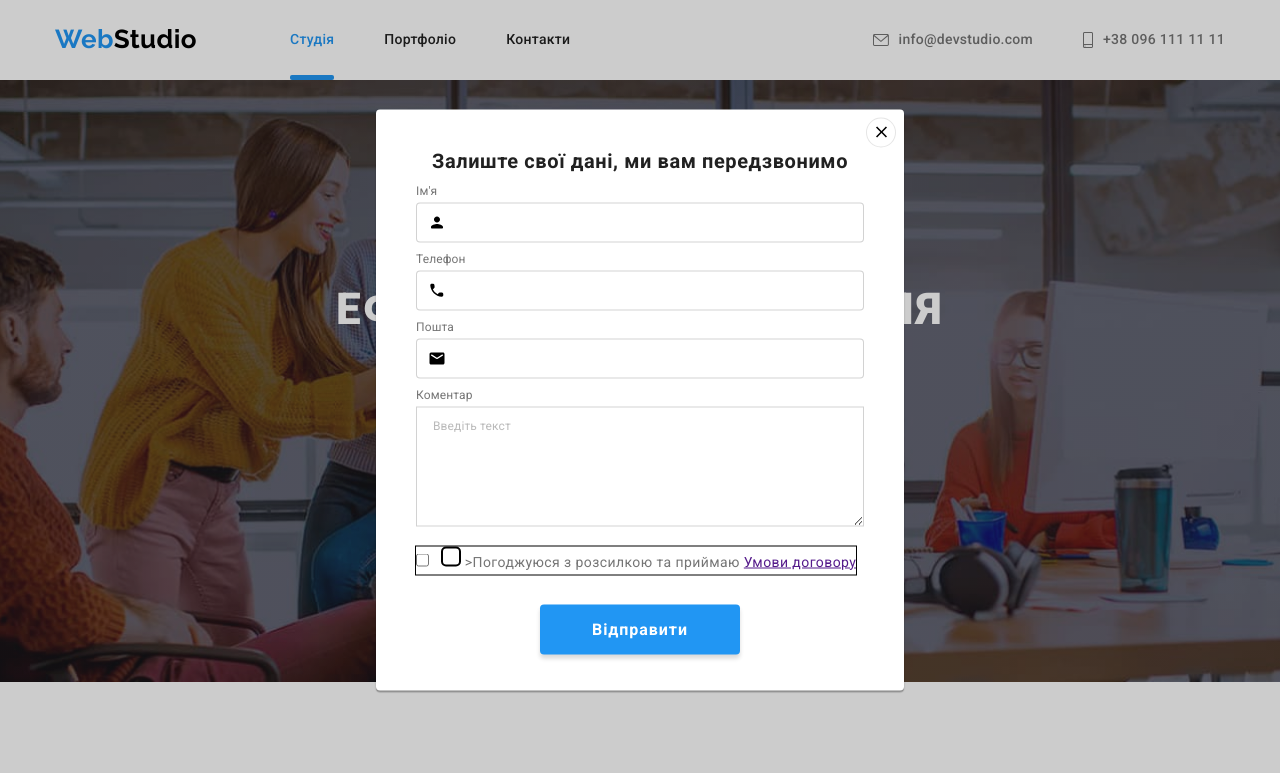
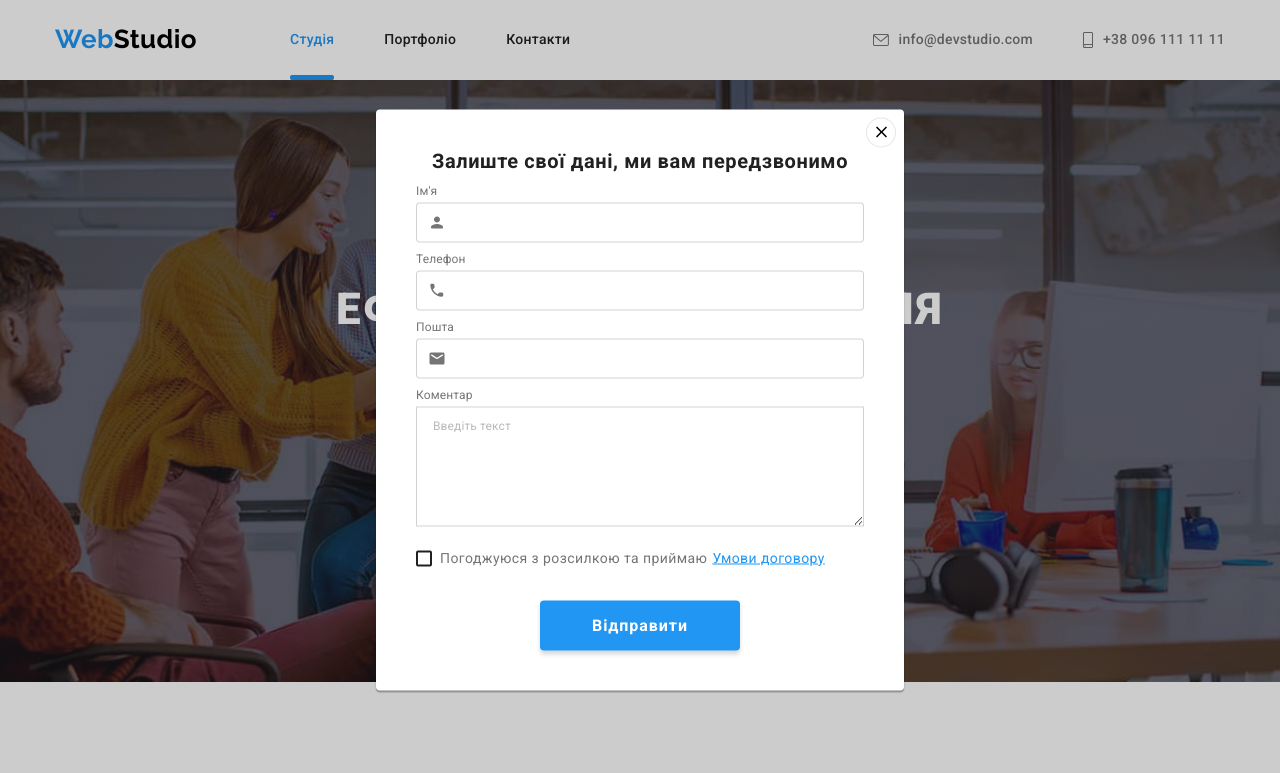
Before and after one commit to NovikovOlegOlegovich/goit-markup-hw-06, a plain HTML site: page index.html in a window 1280 px wide. Both pictures are taken after a click on the button "Замовити послугу". Shown: the top 773 px of the page. Drawn offline with nearby package versions, Linux system fonts and the light colour scheme.

Commit message:
Змінив код

```diff
--- a/css/styles.css
+++ b/css/styles.css
@@ -755,6 +755,7 @@ body {
   border: 1px solid rgba(33, 33, 33, 0.2);
   border-radius: 4px;
   height: 40px;
+  transition: border-color 250ms cubic-bezier(0.4, 0, 0.2, 1);
 }
 
 .form-field label {
@@ -773,13 +774,16 @@ body {
   left: 12px;
 
   transform: translateY(0, -50%);
+  transition: color 250ms cubic-bezier(0.4, 0, 0.2, 1);
 }
 
 .form-field textarea {
+  outline: none;
   padding: 12px 16px;
   border: 1px solid rgba(33, 33, 33, 0.2);
   min-width: 448px;
   min-height: 120px;
+  transition: border-color 250ms cubic-bezier(0.4, 0, 0.2, 1);
 }
 
 .form-field textarea::placeholder {
@@ -789,6 +793,12 @@ body {
   letter-spacing: 0.01em;
 
   color: rgba(117, 117, 117, 0.5);
+}
+
+.form-field textarea:focus {
+  outline: none;
+  border: 1px solid #2196F3;
+  border-radius: 4px;
 }
 
 .textarea {
@@ -849,28 +859,71 @@ body {
 }
 
 .form-checkbox label {
-  display: inline-block;
-  outline: 1px solid black;
+  display: inline-flex;
+  align-items: center;
+}
+
+.checkbox {
+  /* -webkit-appearance: none;
+  -moz-appearance: none;
+  appearance: none;
+
+  position:absolute; */
+
+  position: absolute;
+  width: 1px;
+  height: 1px;
+  margin: -1px;
+  border: 0;
+  padding: 0;
+  clip: rect(0 0 0 0);
+  overflow: hidden;
 }
 
 .checkbox-icon {
   display: inline-block;
-  width: 20px;
-  height: 20px;
+  width: 16px;
+  height: 16px;
+  margin-right: 8px;
 
-  border: 2px solid black;
-  border-radius: 5px;
-
+  border: 2px solid #212121;
+  border-radius: 2px;
+  transition: border 2000ms linear;
 }
 
 .checkbox:checked + .checkbox-icon {
-  background-image: ;
+  border: var(--accent-color);
+  background-image: url('../images/icon-check.svg');
+  background-size: contain;
+  background-origin: border-box;
 }
+
+.form-link {
+  margin-left: 5px;
+  color: var(--accent-color)
+}
+
+.form-field input:focus {
+    outline: none;
+    border: 1px solid #2196F3;
+    border-radius: 4px;
+}
+
+.form-field input:focus + .form-icon,
+.form-field input:hover + .form-icon{
+  color: var(--accent-color);
+}
+
+.form-svg {
+  fill: currentColor;
+}
+
 
 /* Сторінка portfolio.html */
 
 .heder-portfolio {
   border-bottom: 1px solid #ececec;
+
 }
 
 .filter-nav {
--- a/index.html
+++ b/index.html
@@ -428,7 +428,7 @@
             <label for="name" class="form-label">Ім'я</label>
             <input type="text" name="name" id="name" class="form-input" />
             <span class="form-icon">
-              <svg width="18" height="18" class="person-svg">
+              <svg width="18" height="18" class="form-svg">
                 <use href="./images/icons.svg#icon-person"></use>
               </svg>
             </span>
@@ -436,9 +436,9 @@
 
           <div class="form-field">
             <label for="tel" class="form-label">Телефон</label>
-            <input type="tel" name="tel" id="tel" />
+            <input type="tel" name="tel" id="tel" class="form-input"/>
             <span class="form-icon">
-              <svg width="18" height="18" class="phone-svg">
+              <svg width="18" height="18" class="form-svg">
                 <use href="./images/icons.svg#icon-phone"></use>
               </svg>
             </span>
@@ -446,9 +446,9 @@
 
           <div class="form-field">
             <label for="email" class="form-label">Пошта</label>
-            <input type="email" name="email" id="email" />
+            <input type="email" name="email" id="email" class="form-input"/>
             <span class="form-icon">
-              <svg width="18" height="18" class="email-svg">
+              <svg width="18" height="18" class="form-svg">
                 <use href="./images/icons.svg#icon-email"></use>
               </svg>
             </span>
@@ -468,7 +468,7 @@
             <label for="policy" >
               <input type="checkbox" name="policy" id="policy" value="true" class="checkbox"/>
               <span class="checkbox-icon"></span>
-                >Погоджуюся з розсилкою та приймаю <a href="">Умови договору</a>
+                Погоджуюся з розсилкою та приймаю<a href="#" class="form-link">Умови договору</a>
             </label>
           </div>
 
```
Also changed, not shown: images/checked.png (deleted), images/icon-check.svg (added).
